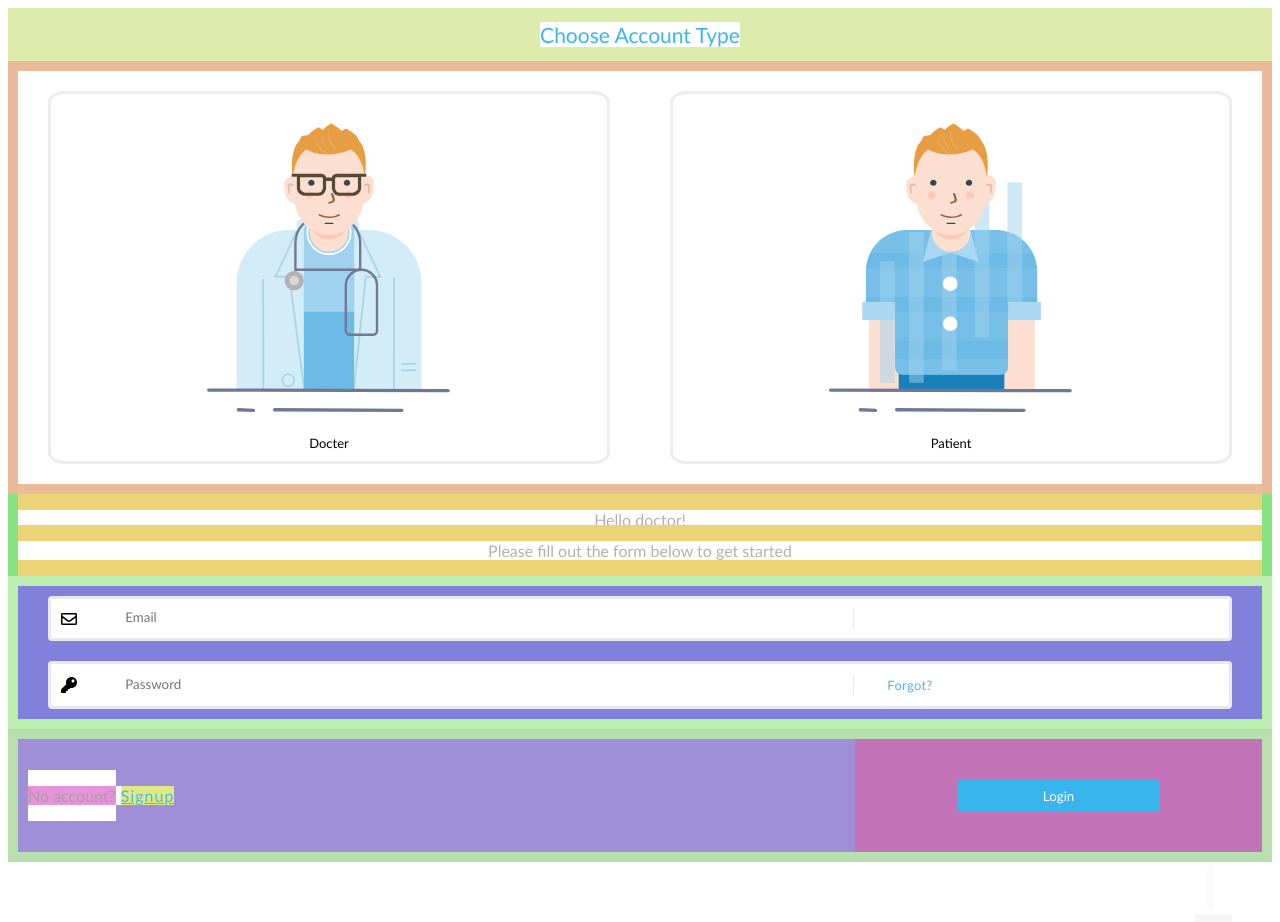
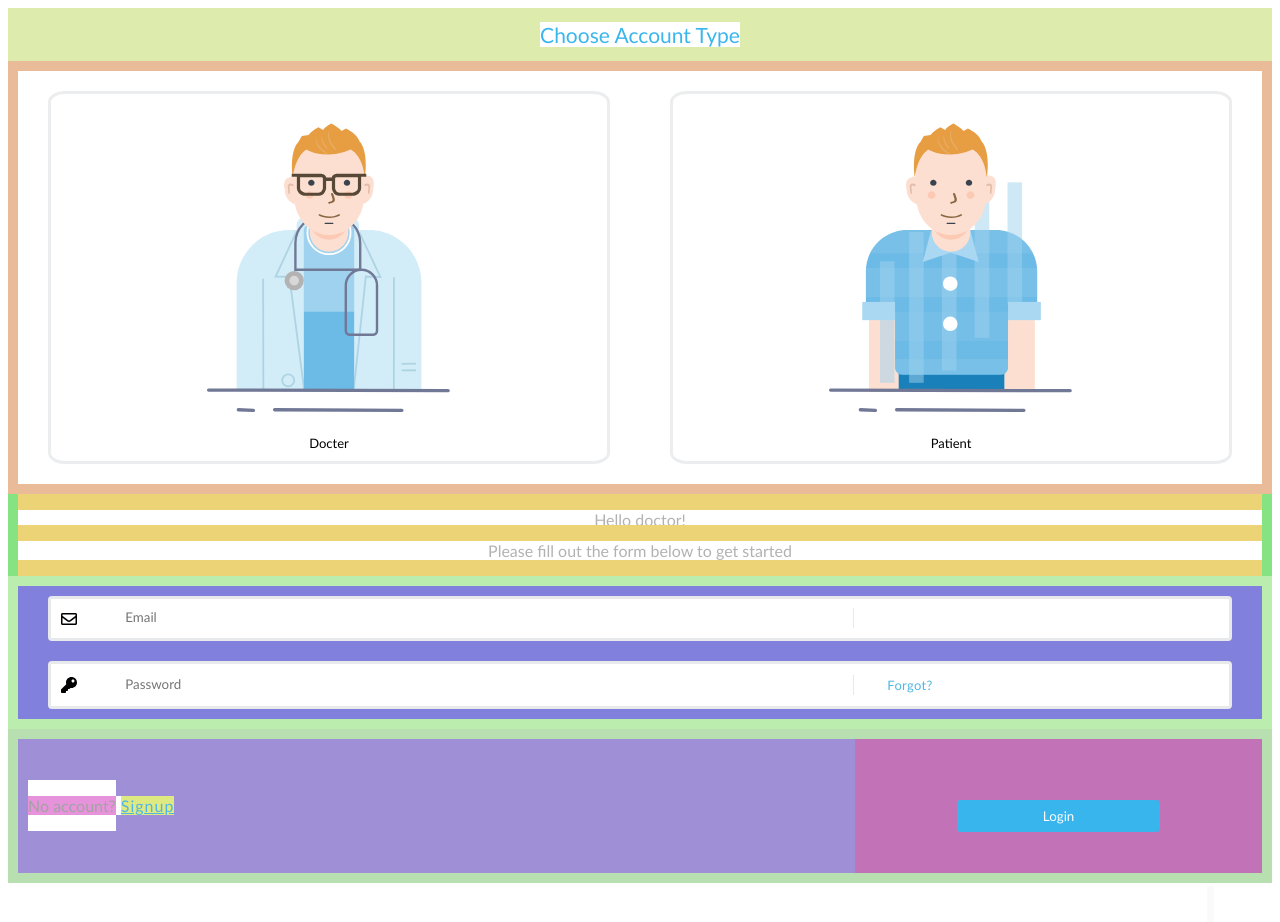
Before and after one commit to huanzochen/login-page-flex, a React (Create React App) app: page / in a window 1280 px wide. Shown: the top 922 px of the page. Built offline with nearby package versions, Linux system fonts and the light colour scheme.

Commit message:
微調 Login Button

```diff
--- a/src/components/Login/LoginCheck.css
+++ b/src/components/Login/LoginCheck.css
@@ -49,6 +49,6 @@
 }
 
 .login_check__button-wrapper {
-  padding: 10% 0 10% 0;
+  padding: 15% 0 10% 0;
   background-color: rgb(194, 114, 183);
 }
```
